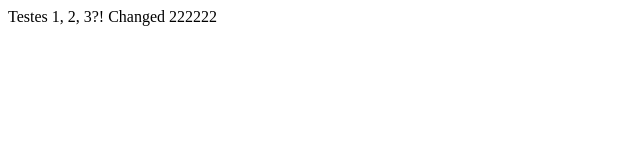
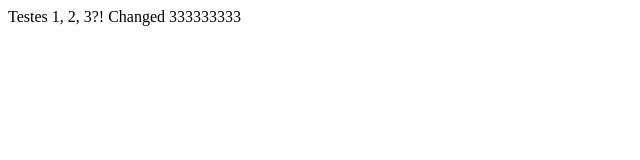
Before and after one commit to wgmatuska/ghpages_test, a plain HTML site: page index.html in a window 1280 px wide. Shown: the full height of the page, 0-640 px from the left. Drawn offline with Linux system fonts and the light colour scheme.

Commit message:
poorly documented commit

```diff
--- a/index.html
+++ b/index.html
@@ -7,6 +7,6 @@
     <title>Test</title>
 </head>
 <body>
-    Testes 1, 2, 3?! Changed 222222
+    Testes 1, 2, 3?! Changed 333333333
 </body>
 </html>
```
